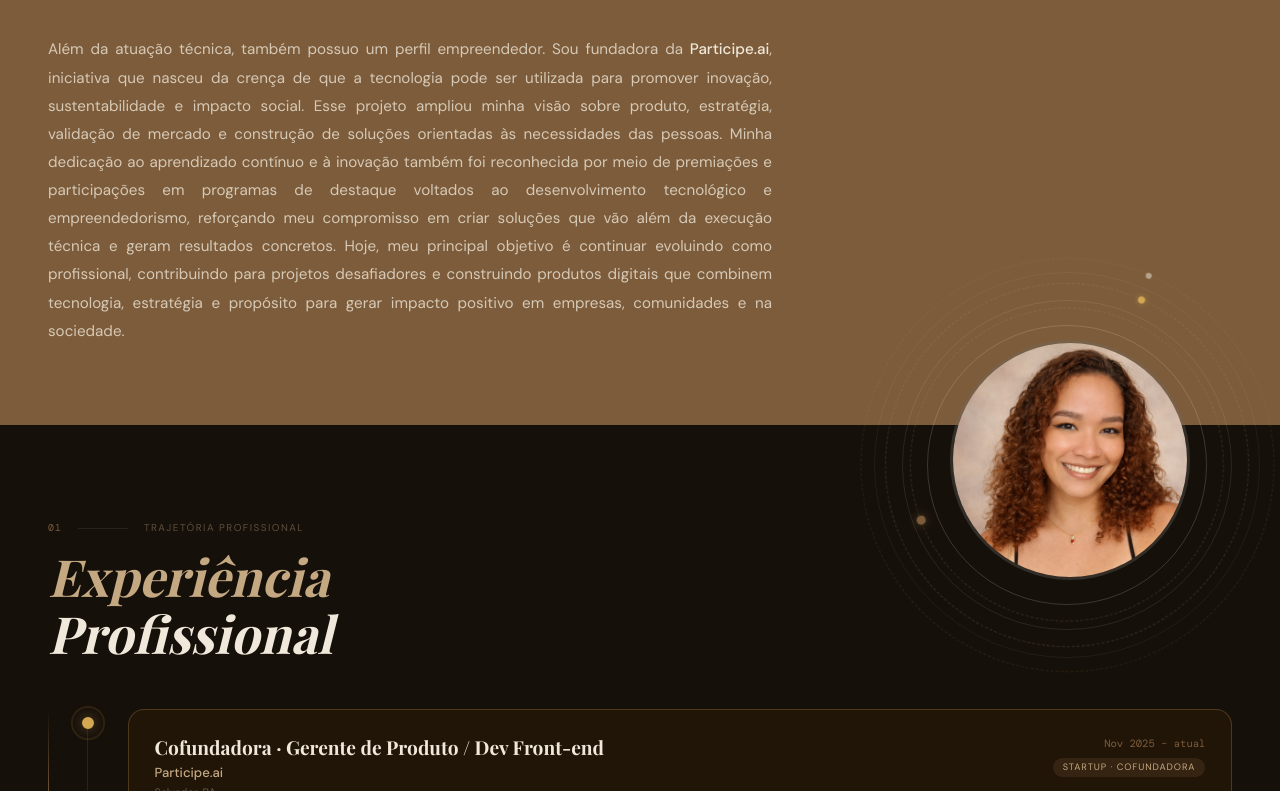
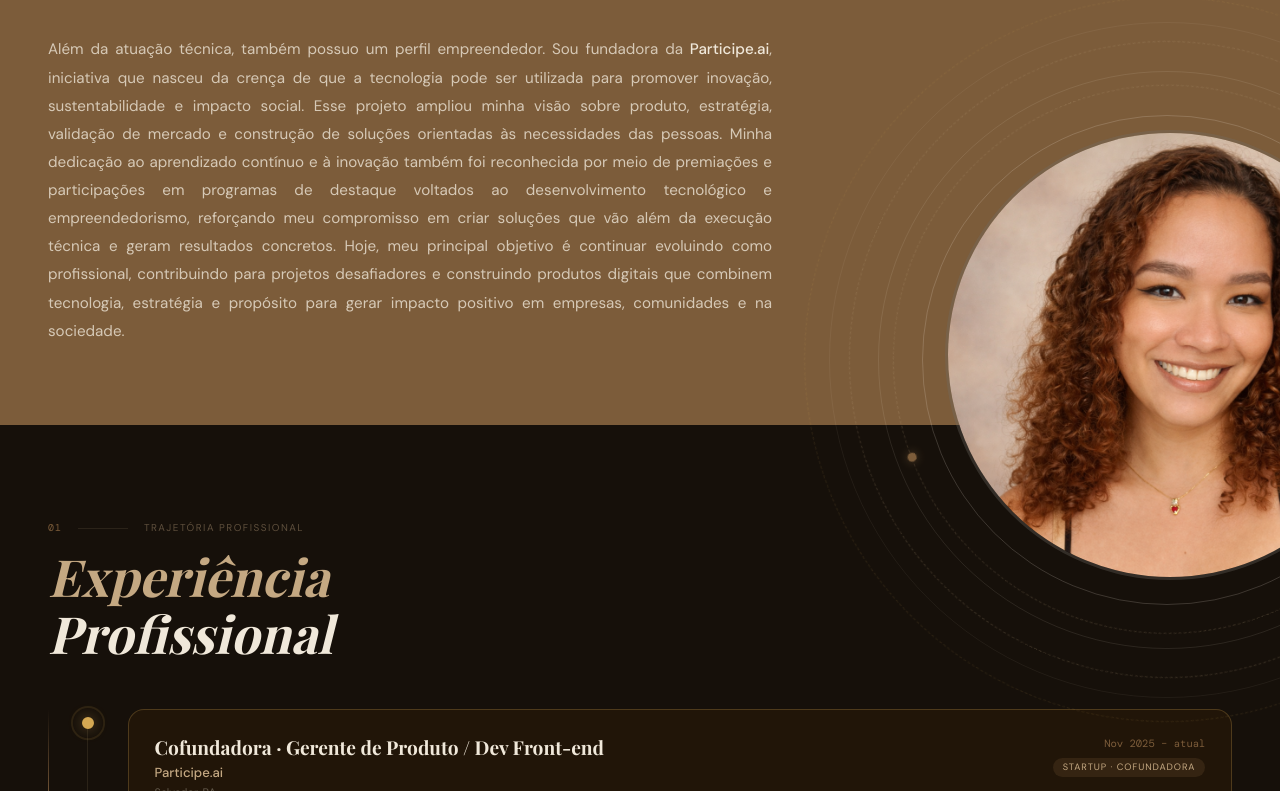
Before and after one commit to VeronicaVilas/portfolio-veronica, a Next.js app: page / in a window 1280 px wide. Shown: the part 1249-2040 px from the top of the page. Built offline with nearby package versions, Linux system fonts and the light colour scheme.

Commit message:
fix: correct duplicate course key and fix photo-orbital clipping on mobile

```diff
--- a/src/app/globals.css
+++ b/src/app/globals.css
@@ -484,8 +484,9 @@
 
 .photo-orbital {
   position: relative;
-  width: 280px;
-  height: 280px;
+  width: 490px;
+  height: 490px;
+  left: 100px;
   display: flex;
   align-items: center;
   justify-content: center;
@@ -533,9 +534,10 @@
 .orb-orbit-3 .orb-dot-2 { width: 4px; height: 4px; background: var(--terra); bottom: 10%; right: 10%; transform: translate(50%, 50%); }
 
 .photo-frame {
-  width: 240px;
-  height: 240px;
+  width: 450px;
+  height: 450px;
   border-radius: 50%;
+  left: 100px;
   background: rgba(0, 0, 0, .2);
   border: 3px solid rgba(240, 232, 218, .15);
   overflow: hidden;
@@ -643,6 +645,9 @@
 @media (max-width: 768px) {
   .about-strip { padding: 3rem 2rem 5rem; overflow: hidden; }
   .about-content { max-width: 100%; }
+  .about-visual-group { overflow: visible; }
+  .photo-orbital { width: 280px; height: 280px; left: 0; }
+  .photo-frame { width: 240px; height: 240px; left: 0; }
 }
 @media (max-width: 480px) {
   .about-strip { padding: 2.5rem 1.4rem 4rem; }
--- a/src/data/education.ts
+++ b/src/data/education.ts
@@ -51,7 +51,7 @@ export const EDU_DEGREES: EduDegree[] = [
 
 export const EDU_COURSES: EduCourse[] = [
   { id: 'cisco',    year: '2026',        namePt: 'Introdução à Cibersegurança',                     nameEn: 'Introduction to Cybersecurity',         inst: 'CISCO'          },
-  { id: 'cisco',    year: '2026',        namePt: 'Fundamentos em Redes',                     nameEn: 'Introduction to Cybersecurity',         inst: 'CISCO'          },
+  { id: 'cisco-net', year: '2026',        namePt: 'Fundamentos em Redes',                     nameEn: 'Networking Basics',                     inst: 'CISCO'          },
   { id: 'cepedi',   year: '2024 – 2025', namePt: 'Desenvolvimento Front-end (UI/UX + Angular 13+)', nameEn: 'Front-end Development (UI/UX + Angular 13+)', inst: 'CEPEDI'    },
   { id: 'php',      year: '2024',        namePt: 'PHP Moderno',                                     nameEn: 'Modern PHP',                            inst: 'Curso em Vídeo' },
   { id: 'seemore',  year: '',            namePt: '',                                                 nameEn: '',                                      inst: '', seemore: true },
```
